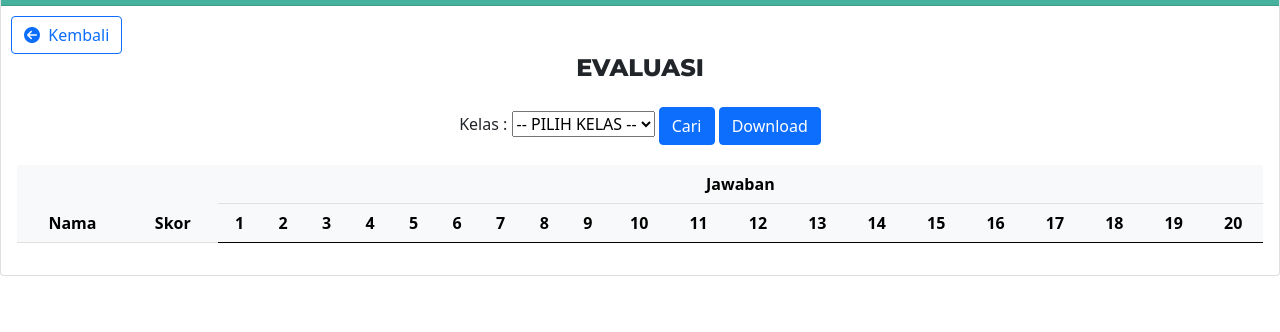
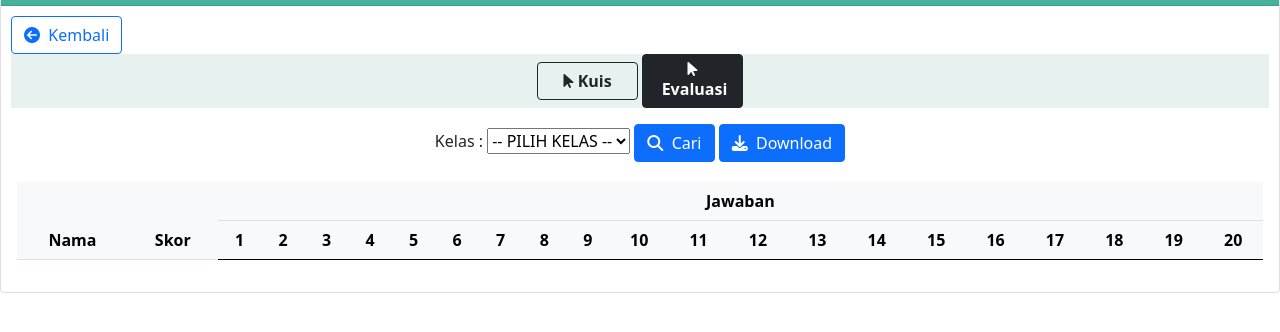
Before and after one commit to listrikstatis/listrikstatis.github.io, a plain HTML site: page nilai/jawabanevaluasi.html in a window 1280 px wide. Shown: the part 96-428 px from the top of the page. Drawn offline with nearby package versions, Linux system fonts and the light colour scheme.

Commit message:
first commit

```diff
--- a/nilai/jawabanevaluasi.html
+++ b/nilai/jawabanevaluasi.html
@@ -60,9 +60,16 @@
         <img class="logo" src="../img/logo.png">
         </div>
 
-    <button type="button" class="btn btn-outline-primary" style="width: fit-content;margin: 10px 10px;margin-bottom: 0;" onclick="location.href='nilaisiswa.html'"><i class="fas fa-arrow-circle-left"></i>&nbsp;&nbsp;Kembali</button>
+    <div class="card-title-md" style="margin: 10px 10px;margin-bottom: 0;">
+        <button type="button" class="btn btn-outline-primary" onclick="location.href='nilaisiswa.html'"><i class="fas fa-arrow-circle-left"></i>&nbsp;&nbsp;Kembali</button>
+        <center style="background-color: #e7f1ef;">
+            <button type="button" class="btn btn-outline-dark" onclick="location.href='jawaban.html'" style="font-weight: bold;width: 8%;"><i class="fas fa-mouse-pointer"></i>&nbsp;Kuis</button>
+            <button type="button" class="btn btn-dark" style="font-weight: bold;width: 8%;"><i class="fas fa-mouse-pointer"></i>&nbsp;Evaluasi</button>
+        </center>
+    </div>
 
-        <h4 class="font">EVALUASI</h4>
+
+        <!-- <h4 class="font">EVALUASI</h4> -->
     <div class="card-body">
         <div class="card-title-md">
                 <center>
@@ -82,8 +89,8 @@
                     <option value="6">IX F</option>
                 </select>
                 </label>
-            <button type="button" class="cari btn btn-primary" onclick="readlah()">Cari</button>
-            <button type="button" class="cari btn btn-primary download" >Download</button>
+            <button type="button" class="cari btn btn-primary" onclick="readlah()"><i class="fas fa-search"></i>&nbsp;&nbsp;Cari</button>
+            <button type="button" class="cari btn btn-primary download"><i class="fas fa-download"></i>&nbsp;&nbsp;Download</button>
         </div>
 <!-- <br> -->
         <table id='table_wrapper' class="table table-light">
```
Also changed, not shown: nilai/hasil.html (+1 -1 lines), nilai/jawaban.html (+10 -5 lines), nilai/nilaisiswa.html (+9 -5 lines).
